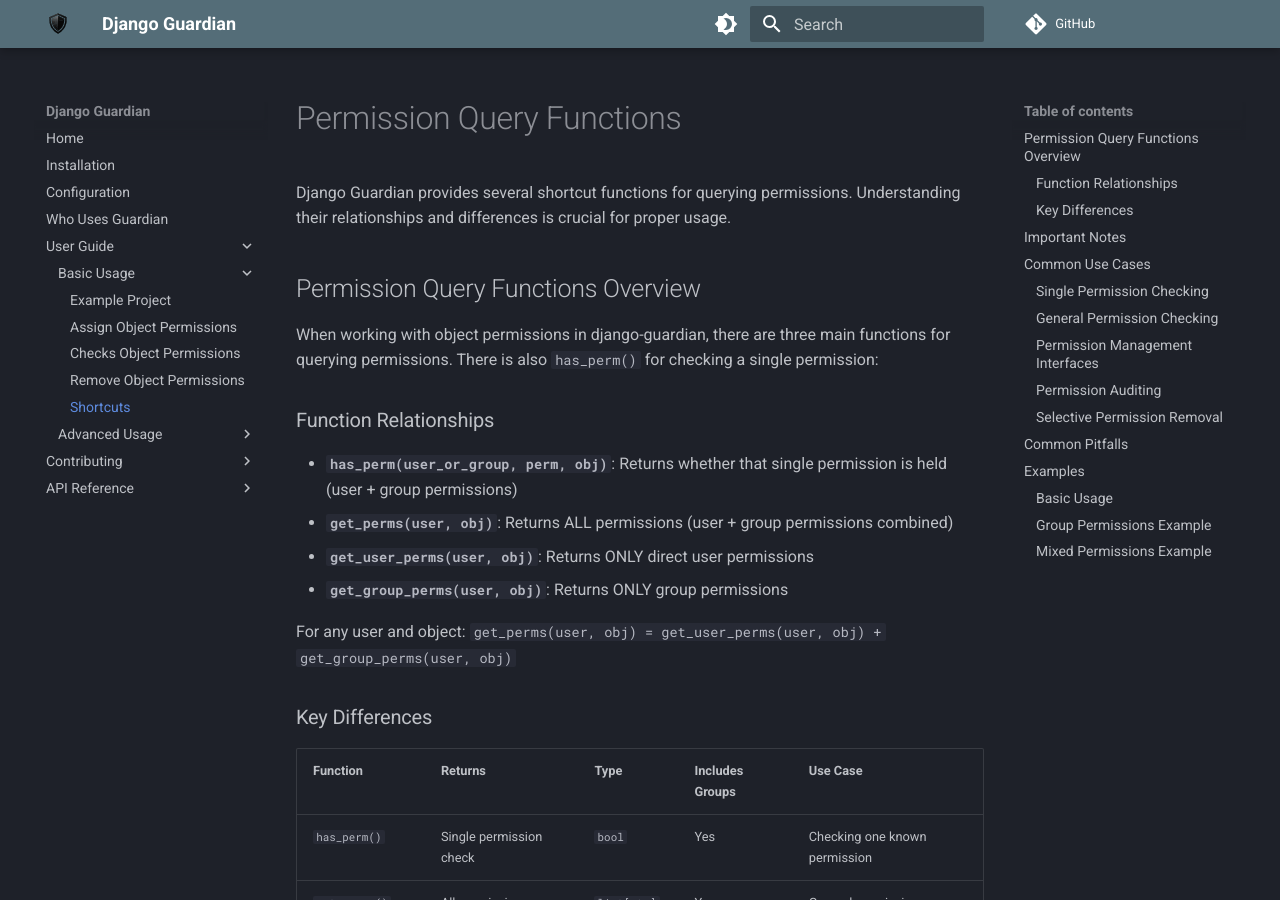
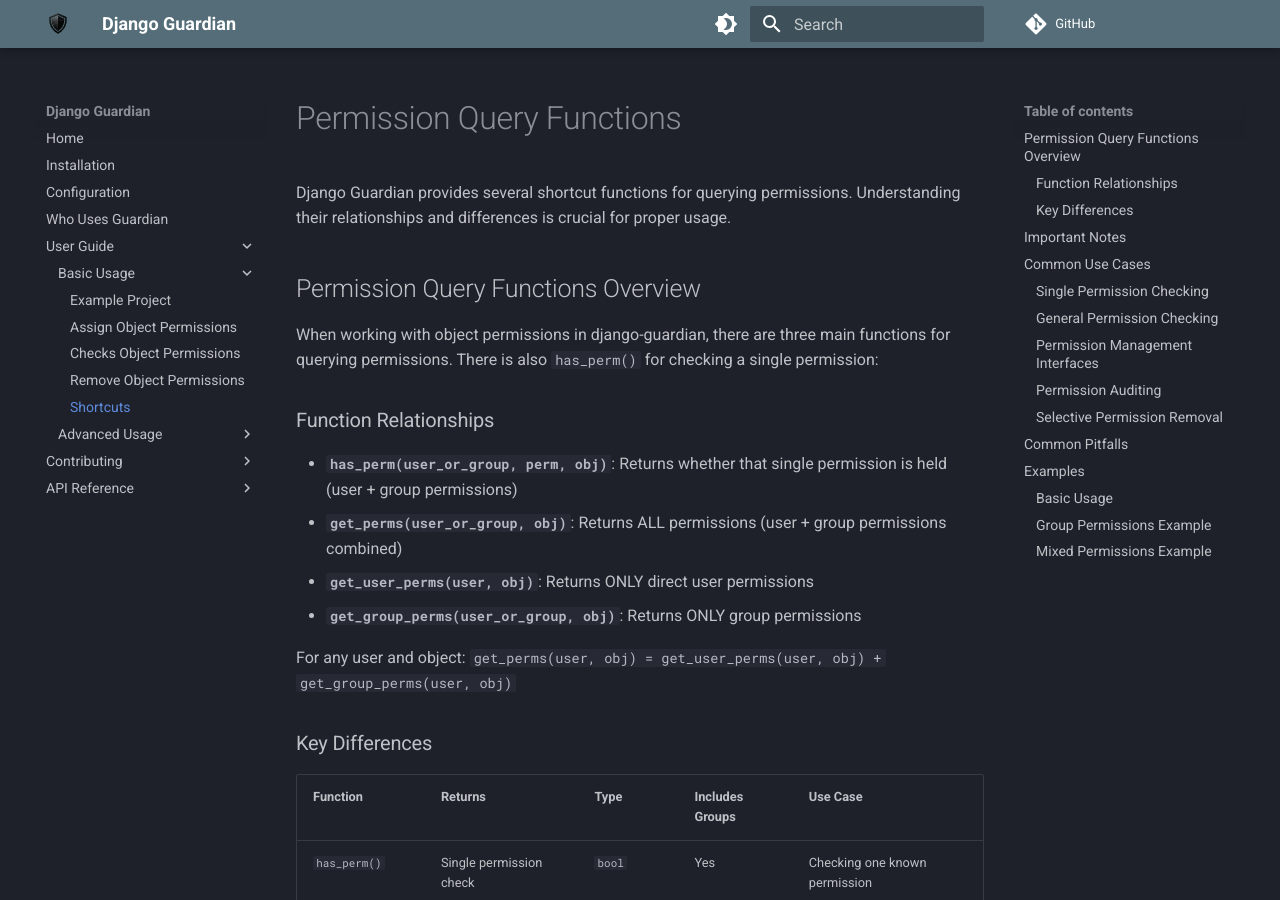
Before and after one commit to django-guardian/django-guardian, an MkDocs documentation site: the page built from docs/userguide/shortcuts.md, in a window 1280 px wide and 900 px high. Built offline with MkDocs 1.6.1 and Material for MkDocs 9.7.7, drawn with Linux system fonts in a browser that asks for light colours; plug-ins that fetch from the network failed and are left out; comment, search, counter and statistics services are not loaded.

Commit message:
Correct the get_perms and get_group_perms signatures in the query functions overview

```diff
--- a/docs/userguide/shortcuts.md
+++ b/docs/userguide/shortcuts.md
@@ -15,9 +15,9 @@
 ### Function Relationships
 
 - **`has_perm(user_or_group, perm, obj)`**: Returns whether that single permission is held (user + group permissions)
-- **`get_perms(user, obj)`**: Returns ALL permissions (user + group permissions combined)
+- **`get_perms(user_or_group, obj)`**: Returns ALL permissions (user + group permissions combined)
 - **`get_user_perms(user, obj)`**: Returns ONLY direct user permissions
-- **`get_group_perms(user, obj)`**: Returns ONLY group permissions
+- **`get_group_perms(user_or_group, obj)`**: Returns ONLY group permissions
 
 For any user and object: `get_perms(user, obj) = get_user_perms(user, obj) + get_group_perms(user, obj)`
 
```
